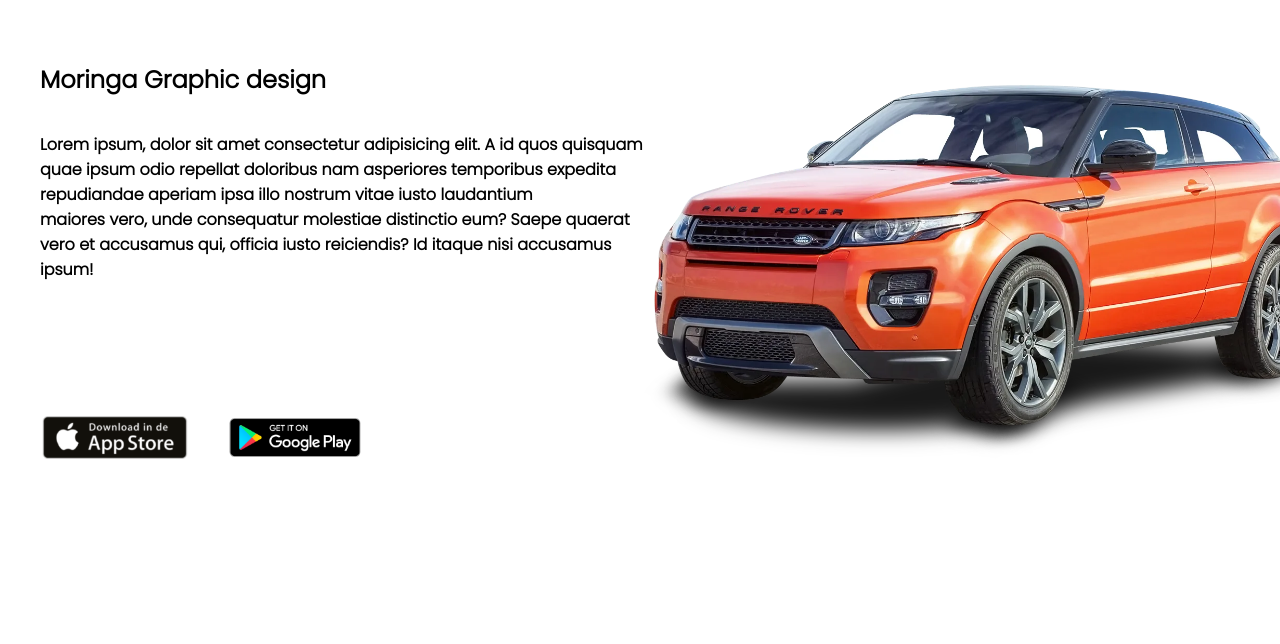
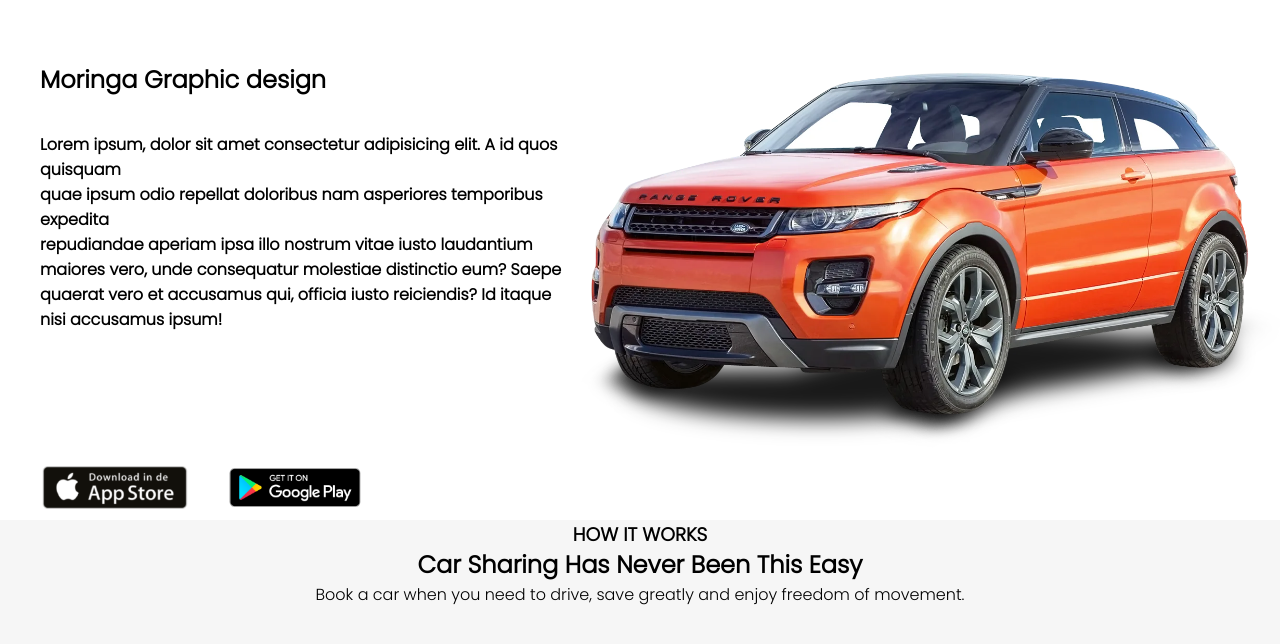
Before and after one commit to Marcos8060/Car-Hire-Website, a plain HTML site: page index.html in a window 1280 px wide. Shown: the part 78-722 px from the top of the page. Drawn offline with Linux system fonts and the light colour scheme.

Commit message:
Made some changes in the the css file

```diff
--- a/index.html
+++ b/index.html
@@ -49,5 +49,14 @@
             <img src="./Images/Img5.webp" alt="car">
         </div>
      </div>
+     <div class="service_container">
+         <div class="headings">
+            <h3>HOW IT WORKS</h3>
+            <h2>Car Sharing Has Never Been This Easy</h2>
+            <p>Book a car when you need to drive, save greatly and enjoy freedom of movement.</p>
+         </div>
+
+
+     </div>
 </body>
 </html>
--- a/style.css
+++ b/style.css
@@ -85,13 +85,21 @@
     margin-right: 30px;
 }
 .info_img{
-    width: 2000px;
-    margin-right: -350px;
-    margin-top: -450px;
+    width: 100%;
+    margin-top: -150px;
 }
 .info_img img{
     margin-top: 80px;
-    position: fixed;
+    position: static;
     width: 700px;
     margin-bottom: -90px;
 }
+/* service section */
+.service_container{
+    background: #F6F6F6;
+    height: 500px;
+}
+ .headings{
+    text-align: center;
+    line-height: 30px;
+}
```
